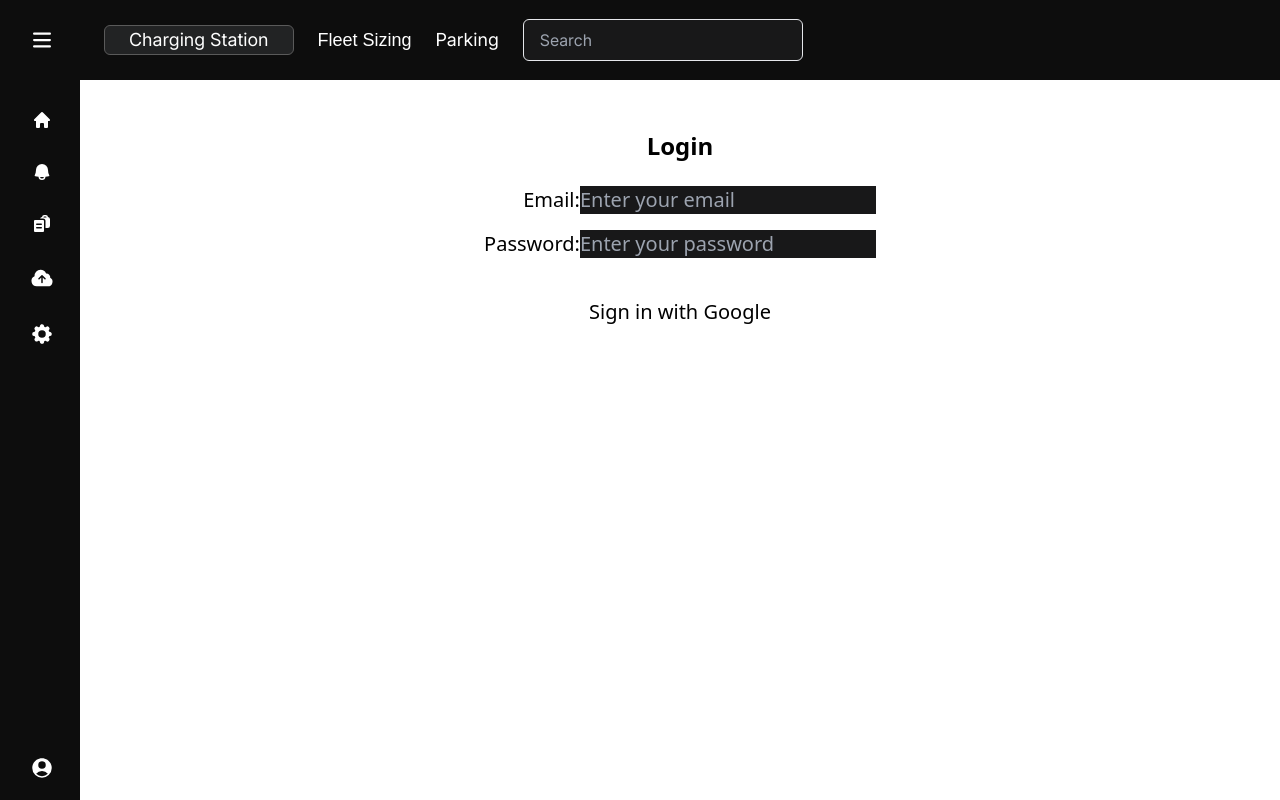
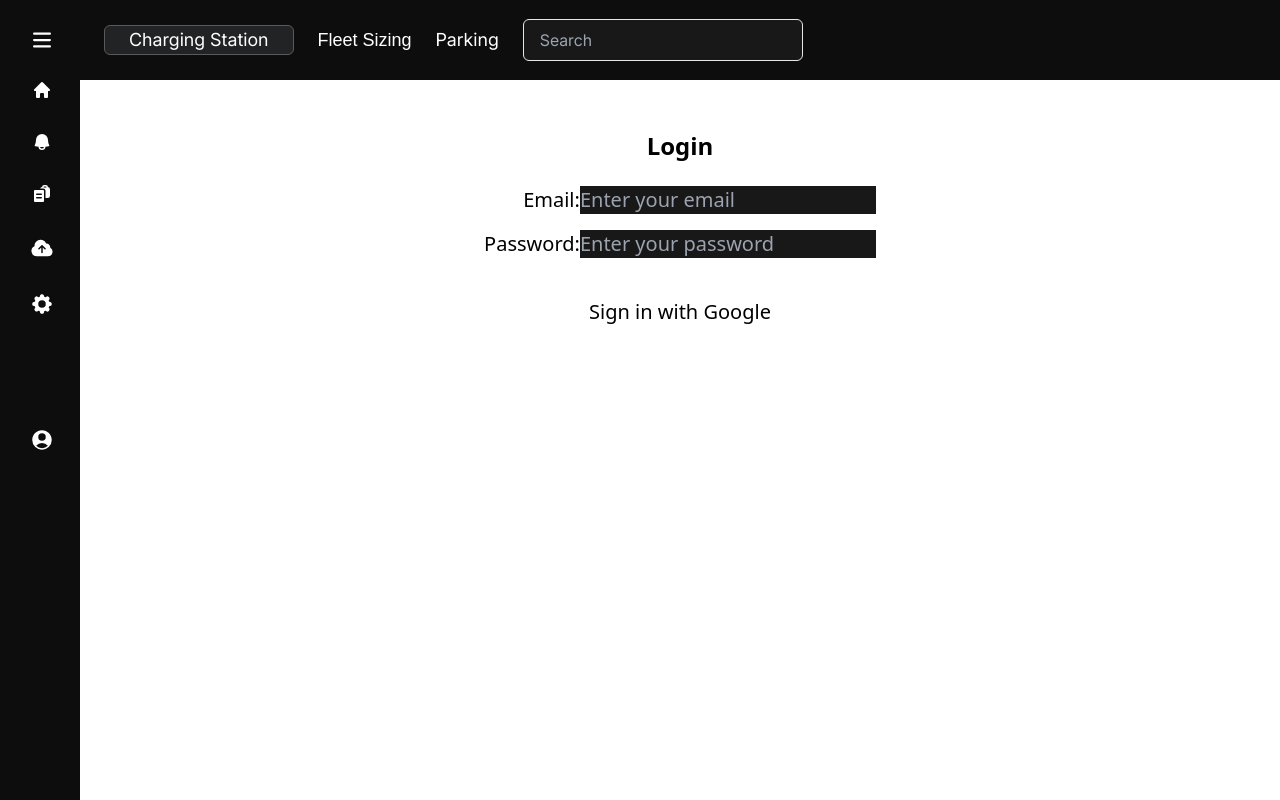
Before and after one commit to c-rose-g/Data-Visualization-Platform, a React (Vite) app in the folder data-viz-platform/: page / in a window 1280 px wide. Built offline with nearby package versions, Linux system fonts and the light colour scheme; a web font is replaced by a local one.

Commit message:
Update Sidebar.tsx

```diff
--- a/data-viz-platform/src/components/layout/Sidebar.tsx
+++ b/data-viz-platform/src/components/layout/Sidebar.tsx
@@ -16,16 +16,21 @@ export default function Sidebar({collapsed}:SidebarProps) {
   };
 
   return (
-    <div className="mt-[80px] bg-[#0d0d0d] text-white w-20 pt-[30px] pb-[20px] pl-[24px] pr-[20px] flex justify-between flex-col">
+    <div className=" bg-[#0d0d0d] flex flex-col ">
+      <div className="mt-[80px] pl-[24px] pr-[20px] text-white w-20 gap-8 flex flex-col ">
+
       <div id="sidebar-top-btns" className="flex items-center flex-col gap-8">
         <HomeButton onClick={handleHome}/>
         <BellButton/>
         <ClipboardButton/>
         <CloudUploadButton/>
         <CogButton/>
+        <div className="mt-[80px]">
+
+        <ProfileButton/>
+        </div>
       </div>
-      <div id="sidebar-profile-btn" className="flex items-center justify-center">
-        <ProfileButton/>
+
       </div>
     </div>
   )
```
